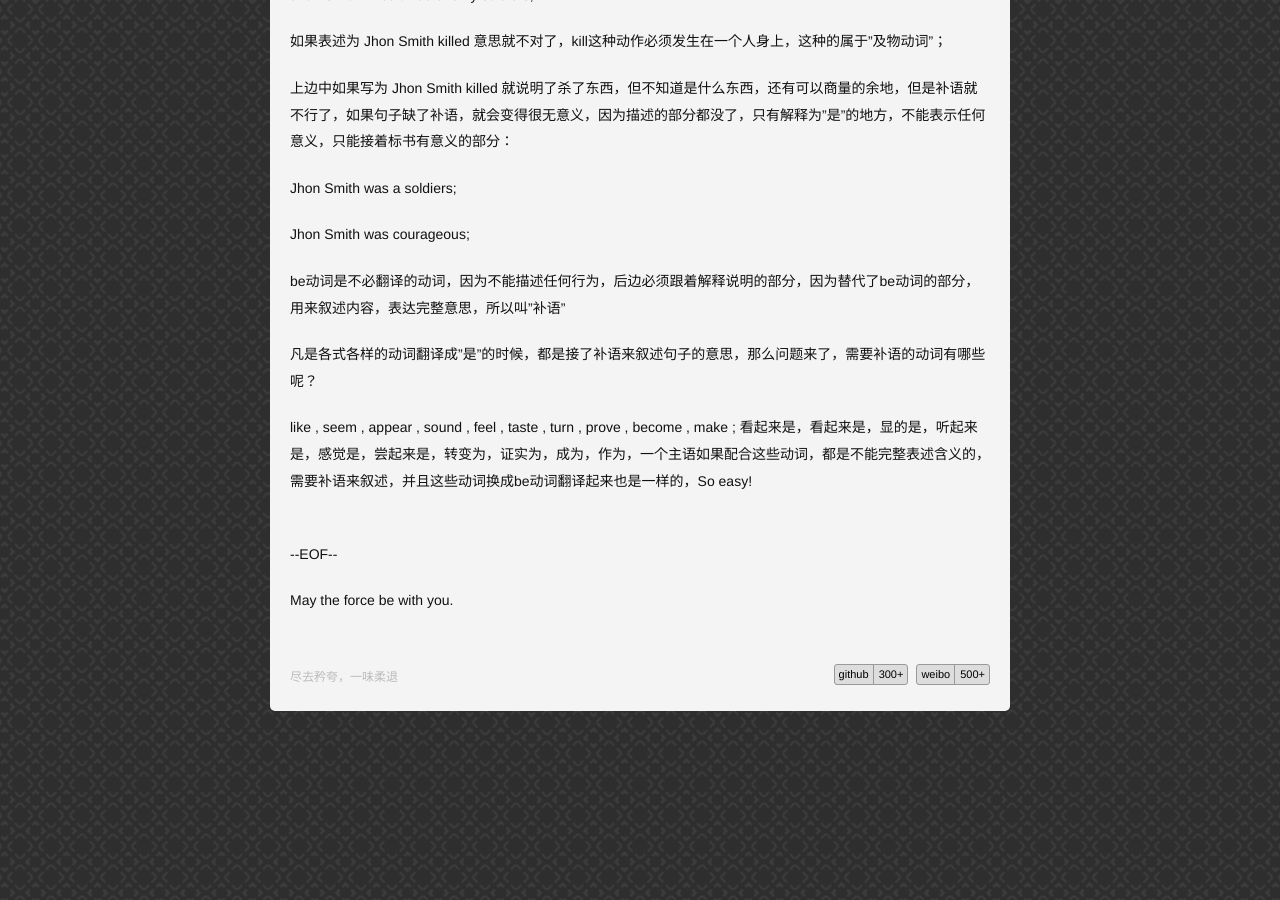
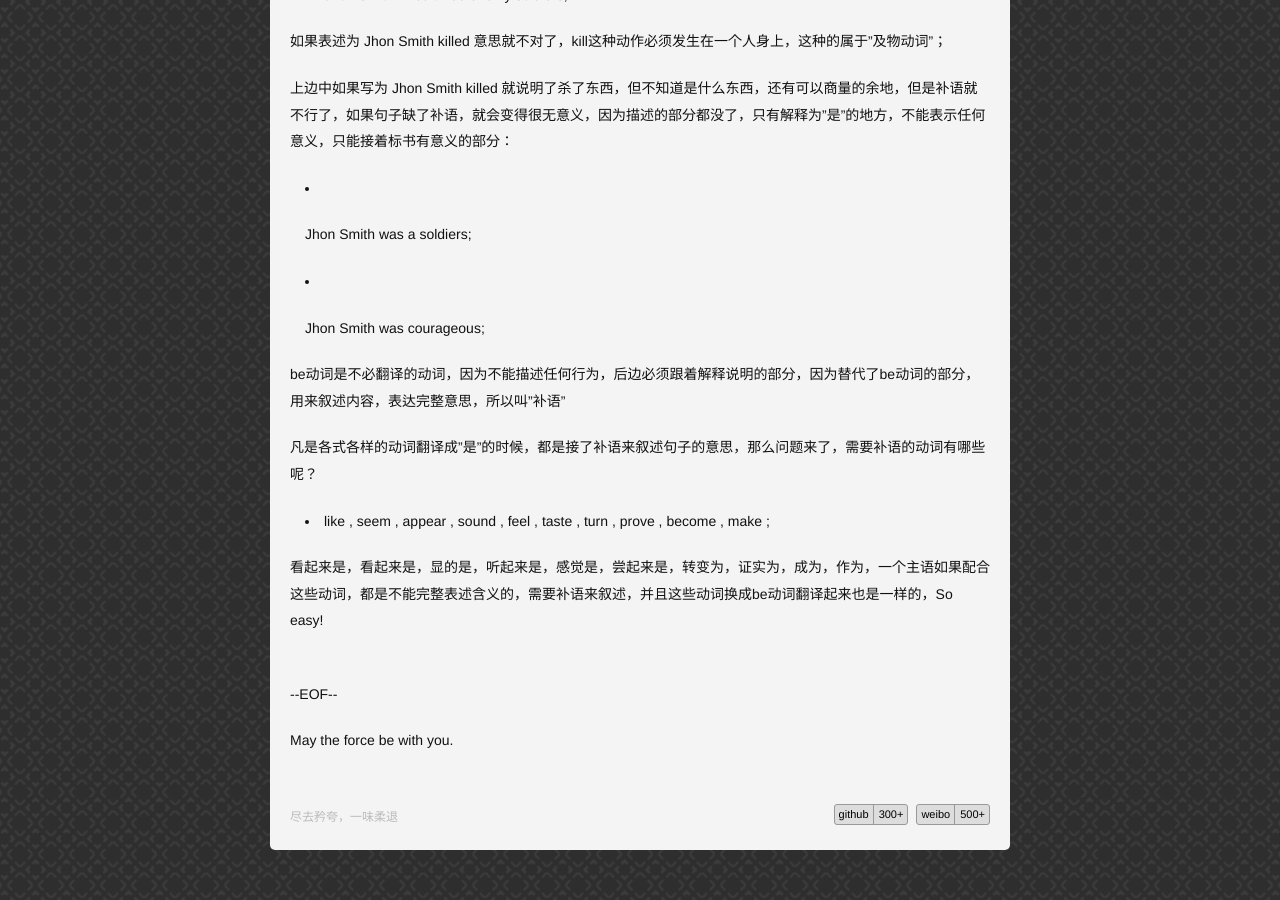
Before and after one commit to deanshishang/deanshishang.github.com, a Jekyll site: the page built from _posts/2014-12-17-grammarfirst.md, in a window 1280 px wide and 900 px high, scrolled down 928 px. Built offline with Jekyll 4.4.1, drawn with Linux system fonts in a browser that asks for light colours; comment, search, counter and statistics services are not loaded.

Commit message:
add two file at 12.22

```diff
--- a/_posts/2014-12-17-grammarfirst.md
+++ b/_posts/2014-12-17-grammarfirst.md
@@ -22,23 +22,24 @@ Subject 主语 Verb 动词 Object 宾语 Complement 补语;
 
 关于补语，在英语的所有动词中，只有"是"是没有意义的，只能以补语来补足句子的意思；
 
-Jhon Smith died in World War Two;
+* Jhon Smith died in World War Two;
 
 如果表述为 Jhon Smith died 意思同样流畅，像died这种可以独立发生不扯别的的属于"不及物动词"，再看：
 
-Jhon Smith killed three enemy soldiers;
+* Jhon Smith killed three enemy soldiers;
 
 如果表述为 Jhon Smith killed 意思就不对了，kill这种动作必须发生在一个人身上，这种的属于"及物动词"；
 
 上边中如果写为 Jhon Smith killed 就说明了杀了东西，但不知道是什么东西，还有可以商量的余地，但是补语就不行了，如果句子缺了补语，就会变得很无意义，因为描述的部分都没了，只有解释为"是"的地方，不能表示任何意义，只能接着标书有意义的部分：
 
-Jhon Smith was a soldiers;
+* Jhon Smith was a soldiers;
 
-Jhon Smith was courageous;
+* Jhon Smith was courageous;
 
 be动词是不必翻译的动词，因为不能描述任何行为，后边必须跟着解释说明的部分，因为替代了be动词的部分，用来叙述内容，表达完整意思，所以叫"补语"
 
 凡是各式各样的动词翻译成"是"的时候，都是接了补语来叙述句子的意思，那么问题来了，需要补语的动词有哪些呢？
 
-like , seem , appear , sound , feel , taste , turn , prove , become , make ;
+* like , seem , appear , sound , feel , taste , turn , prove , become , make ;
+
 看起来是，看起来是，显的是，听起来是，感觉是，尝起来是，转变为，证实为，成为，作为，一个主语如果配合这些动词，都是不能完整表述含义的，需要补语来叙述，并且这些动词换成be动词翻译起来也是一样的，So easy!
```
Also changed, not shown: _posts/2014-12-22-hubswitch.md (added, +39 -0 lines), _posts/2014-12-22-macphyarp.md (added, +44 -0 lines).
